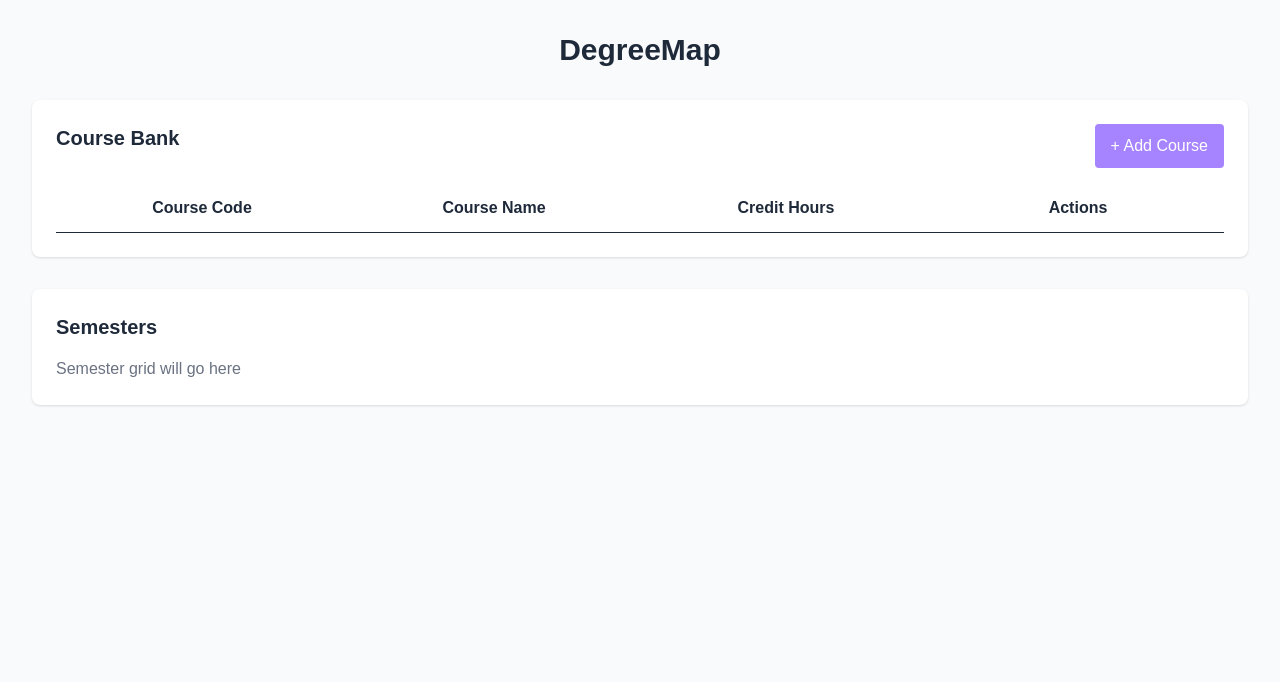
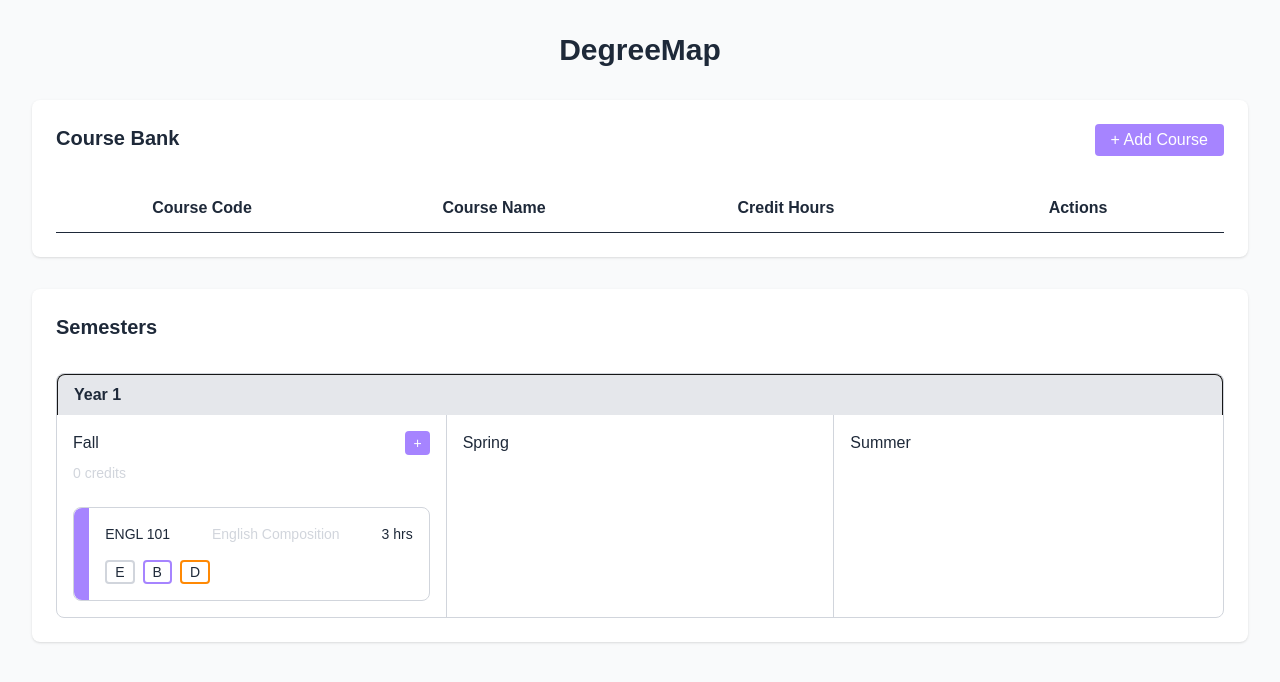
Before and after one commit to 0zzy4/DegreeMap, a Next.js app: page / in a window 1280 px wide. Shown: the top 682 px of the page. Built offline with nearby package versions, Linux system fonts and the light colour scheme.

Commit message:
feat: add semester grid layout with course tile UI

```diff
--- a/src/app/page.tsx
+++ b/src/app/page.tsx
@@ -1,5 +1,8 @@
+"use client";
+import useState from "react";
 import CourseBank from "@/components/CourseBank";
 import SemesterGrid from "@/components/SemesterGrid";
+import { Course } from "@/types/Course";
 
 export default function Home() {
   return (
--- a/src/components/AddCourseButton.tsx
+++ b/src/components/AddCourseButton.tsx
@@ -1,10 +1,15 @@
 interface AddCourseButtonProps {
   text: string;
   onClick: () => void; // doesn't return anything but function still passed to do an action
+  size?: 'sm' | 'md';
 }
 
-export default function AddCourseButton({text, onClick: handleClick}: AddCourseButtonProps) {
+export default function AddCourseButton({text, onClick: handleClick, size = 'md'}: AddCourseButtonProps) {
+  const sizeClasses = {
+    sm: 'px-2 h-6 text-sm',      // Small
+    md: 'px-4 h-8 text-base',     // Medium (default)
+  };
   return (
-    <button onClick={handleClick} className="bg-violet-400 text-white px-4 py-2 rounded hover:bg-violet-500">{text}</button>
+    <button onClick={handleClick} className={`bg-violet-400 text-white ${sizeClasses[size]} rounded hover:bg-violet-500`}>{text}</button>
   );
 }
--- a/src/components/CourseBank.tsx
+++ b/src/components/CourseBank.tsx
@@ -18,7 +18,7 @@ export default function CourseBank() {
     <div className="bg-white rounded-lg shadow p-6 mb-8"> {/* Course Bank Container */}
       <div className="flex justify-between mb-4"> {/* Div for Course Bank Header & Button */}
         <h2 className="text-gray-800 text-xl font-semibold mb-4">Course Bank</h2>
-        <AddCourseButton onClick={() => setIsModalOpen(true)} text="+ Add Course" />
+        <AddCourseButton onClick={() => setIsModalOpen(true)} text="+ Add Course" size="md" />
       </div>
 
       <table className="w-full table-fixed">
--- a/src/components/SemesterGrid.tsx
+++ b/src/components/SemesterGrid.tsx
@@ -1,12 +1,59 @@
+import AddCourseButton from "./AddCourseButton";
+
 export default function SemesterGrid() {
   return (
     <div className="bg-white rounded-lg shadow p-6 mb-8"> {/* Semester Grid Container */}
       <div className="flex justify-between"> {/* Div for Semester Grid Header */}
         <h2 className="text-gray-800 text-xl font-semibold mb-4">Semesters</h2>
       </div>
+
       <div className="flex flex-col">
-        <p className="text-gray-500">Semester grid will go here</p>
+
+        <div className="border border-gray-300 rounded-lg mt-4">
+
+          <div className="border-l border-t border-r bg-gray-200 rounded-t-lg px-4 py-2">
+            <h2 className="font-bold text-gray-800">Year 1</h2>
+          </div>
+
+          <div className="grid grid-cols-3">
+
+            <div className="text-left px-4">
+              <div className="flex flex-row justify-between pt-4">
+                <h2 className="text-gray-800">Fall</h2>
+                <AddCourseButton  onClick={() => {}} text="+" size="sm" />
+              </div>
+              <p className="text-sm text-gray-300 py-2">0 credits</p>
+              <div className="rounded-lg flex flex-row border border-gray-300 my-4 text-gray-800 text-center">
+                <div className="rounded-l-lg w-4 bg-violet-400"></div>
+                <div className="flex flex-col px-4 py-2 w-full">
+                  <div className="flex flex-row justify-between items-center text-sm my-2">
+                    <p className="text-gray-800">ENGL 101</p>
+                    <p className="text-gray-300">English Composition</p>
+                    <p className="text-gray-800">3 hrs</p>
+                  </div>
+                  <div className="flex flex-row py-2 gap-2 text-left">
+                    <button className="border-2 border-gray-300 rounded text-sm px-2 h-6">E</button>
+                    <button className="border-2 border-violet-400 rounded text-sm px-2 h-6">B</button>
+                    <button className="border-2 border-orange-400 rounded text-sm px-2 h-6">D</button>
+                  </div>
+                </div>
+              </div>
+            </div>
+
+            <div className="text-left border-l border-r border-gray-300 px-4">
+              <h2 className="text-gray-800 py-4">Spring</h2>
+            </div>
+
+            <div className="text-left px-4">
+              <h2 className="text-gray-800 py-4">Summer</h2>
+            </div>
+
+          </div>
+
+        </div>
+
       </div>
+
     </div>
   );
 }
```
